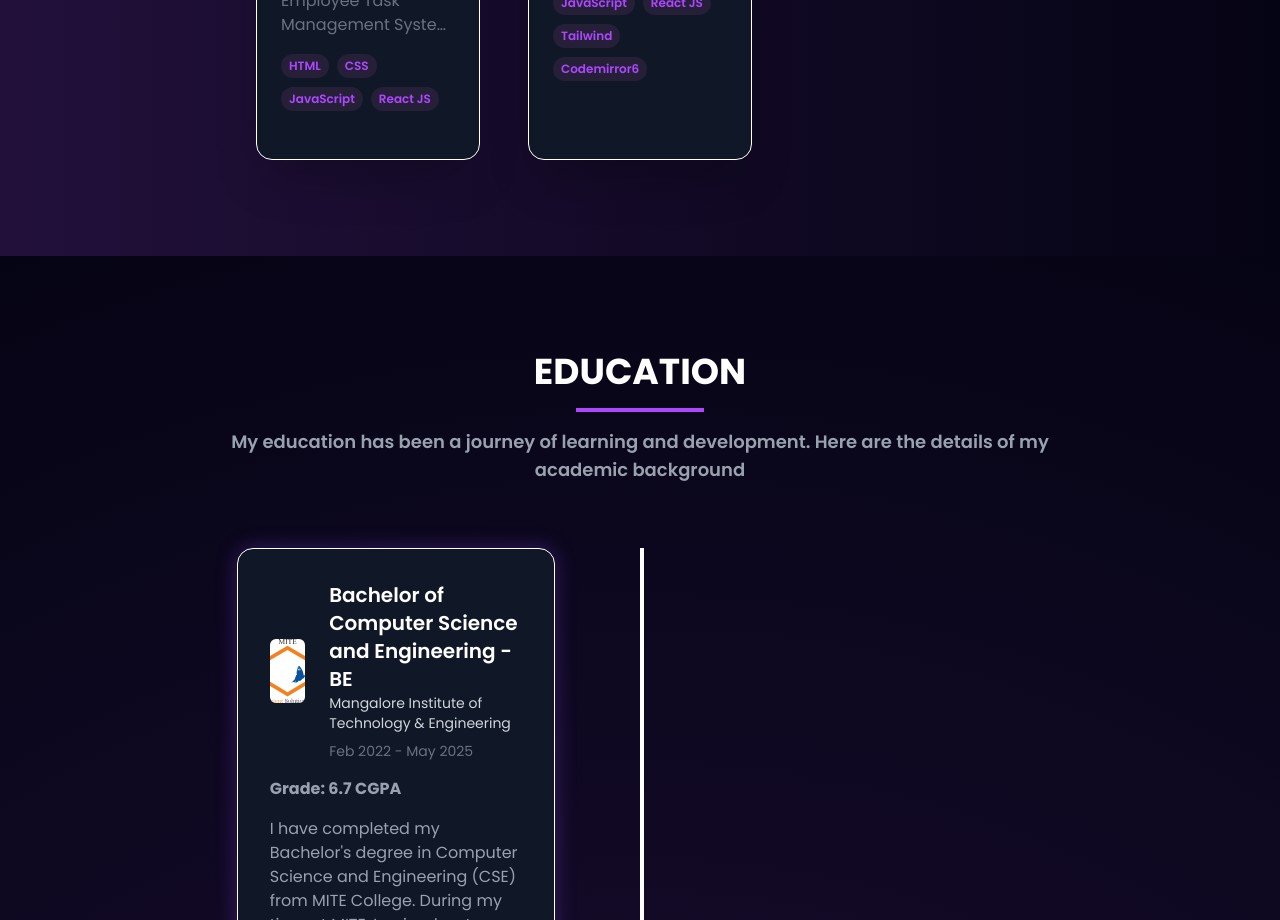
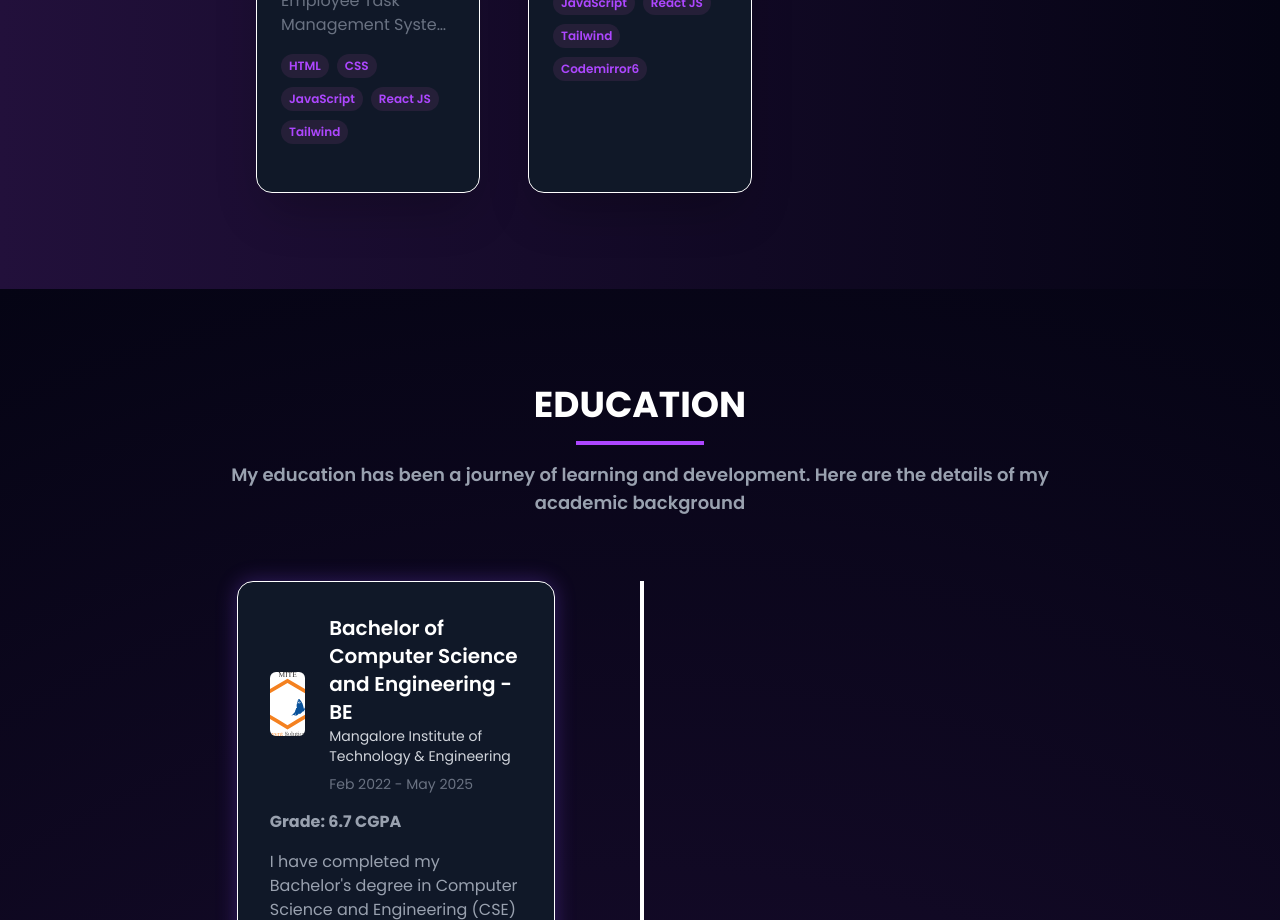
Before and after one commit to Ganeshmurdeshwarr/My-Portfolio, a React (Vite) app: page / in a window 1280 px wide. Shown: the part 3540-4460 px from the top of the page. Built offline with nearby package versions, Linux system fonts and the light colour scheme.

Commit message:
new skill

```diff
--- a/src/details.js
+++ b/src/details.js
@@ -157,7 +157,7 @@ export const SkillsInfo = [
       description:
         "A robust React.js Employee Task Management System featuring separate dashboards for Admin and Employees. Admins can create and assign tasks, track progress, and monitor completed, pending, or failed tasks. Employees can view and update their tasks seamlessly, ensuring efficient task management and clear accountability. DEMO--(ADMIN-LOG->admin@123.com(pass-123) and USER-LOG->amit@123.com(pass-123)",
       image: taskmanagement,
-      tags: ["HTML", "CSS", "JavaScript", "React JS"],
+      tags: ["HTML", "CSS", "JavaScript", "React JS","Tailwind"],
       github: "https://github.com/Ganeshmurdeshwarr/Employee-Task-Management-System",
       webapp: "http://employeetaskmanagementsystem.vercel.app",
     },
```
